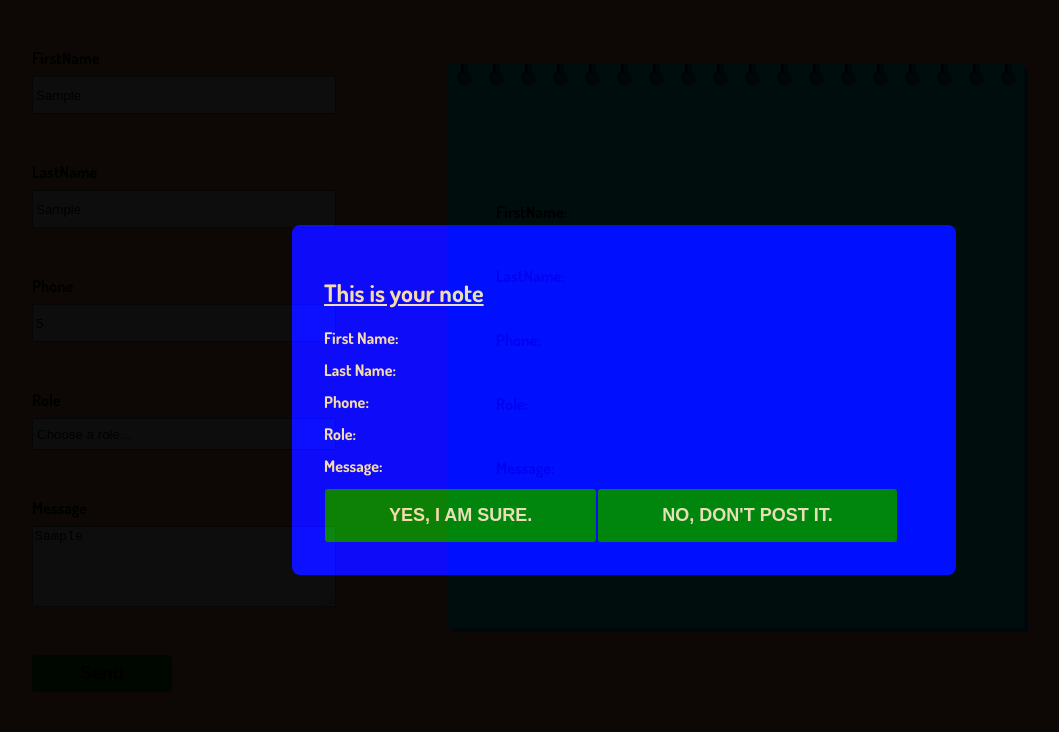
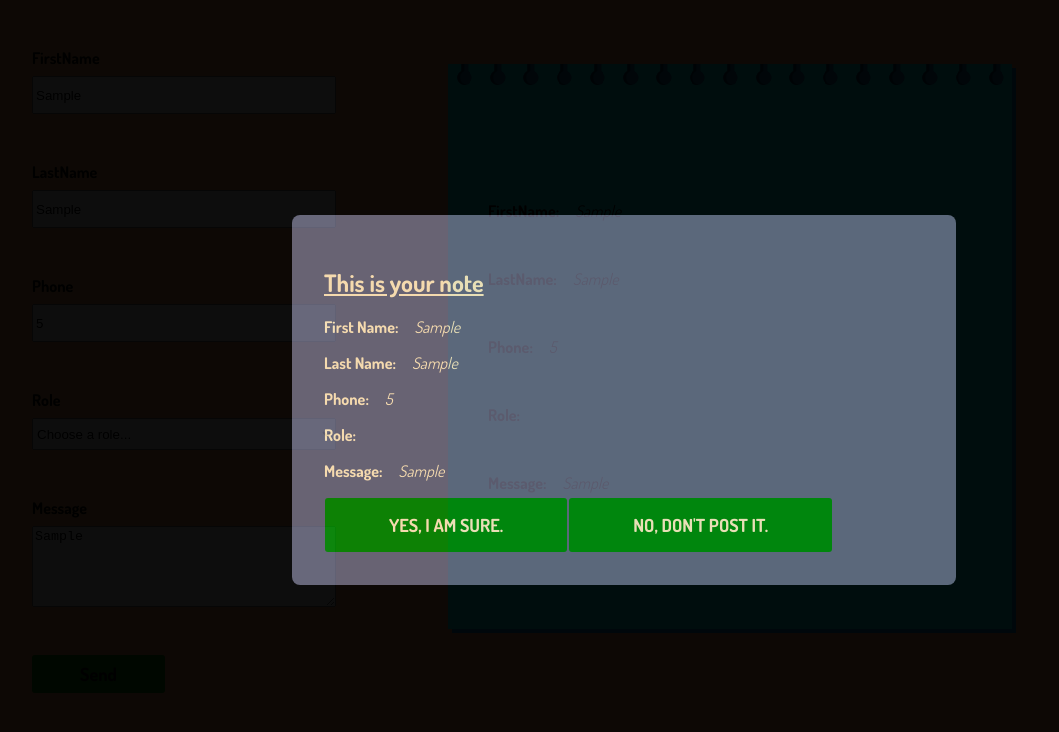
Before and after one commit to BalThapa/Notes-app, a React (Create React App) app: page / in a window 1280 px wide. Both pictures are taken after typing "Sample", "Sample", "5", "Sample" into the empty fields and a click on the button "Send". Shown: the top 732 px of the page, without its empty margins (16-1075 px from the left). Built offline with nearby package versions, Linux system fonts and the light colour scheme.

Commit message:
form-app

```diff
--- a/src/App.js
+++ b/src/App.js
@@ -23,9 +23,10 @@ class App extends Component {
     });
   };
 
-  changeHandler = (e) => {
+  changeHandler = (e, name) => {
+    name = e.target.name;
     this.setState({
-      [e.target.name]: e.target.value,
+      note: { ...this.state.note, [name]: e.target.value },
     });
   };
 
@@ -35,7 +36,7 @@ class App extends Component {
         <Form submit={this.modalHandler} changeHandler={this.changeHandler} />
 
         <Display
-          {...this.note}
+          {...this.state.note}
           /* firstname={this.state.firstname}
           lastname={this.state.lastname}
           phone={this.state.phone}
@@ -45,8 +46,8 @@ class App extends Component {
 
         {this.state.displayModal && (
           <Modal
+            {...this.state.note}
             click={this.modalHandler}
-            {...this.note}
             /*firstname={this.state.firstname}
             lastname={this.state.lastname}
             phone={this.state.phone}
--- a/src/components/display.jsx
+++ b/src/components/display.jsx
@@ -5,24 +5,19 @@ const Display = (props) => {
     return (
         <div className='notepad'>
             <div className='note'>
-                <label>FirstName:</label>
-               <p><span>{props.firstname}</span></p>
+               <p>FirstName:<span type="text-box">{props.firstname}</span></p>
             </div>
             <div className='note'>
-                <label>LastName:</label>
-                <p><span>{props.lastname}</span></p>
+                <p>LastName:<span>{props.lastname}</span></p>
             </div>
             <div className='note'>
-                <label>Phone:</label>
-                <p><span>{props.phone}</span></p>
+                <p>Phone:<span>{props.phone}</span></p>
             </div>
             <div className='note'>
-                <label>Role:</label>
-                <p><span>{props.role}</span></p>
+                <p>Role:<span>{props.role}</span></p>
             </div>
             <div className='note'>
-                <label>Message:</label>
-                <p><span>{props.message}</span></p>
+                <p>Message:<span>{props.message}</span></p>
             </div>
         </div>
     );
--- a/src/components/modal.jsx
+++ b/src/components/modal.jsx
@@ -7,24 +7,19 @@ const Modal = (props) => {
         <div className="modal" >
             <h2>This is your note</h2>
              <div className='view'>
-                <label>First Name:</label>
-                <p><span>{props.firstname}</span></p>
+                <p>First Name:<span>{props.firstname}</span></p>
             </div>
             <div className='view'>
-                <label>Last Name:</label>
-                <p><span>{props.lastname}</span></p>
+                <p>Last Name:<span>{props.lastname}</span></p>
             </div>
             <div className='view'>
-                <label>Phone:</label>
-                <p><span>{props.phone}</span></p>
+                <p>Phone:<span>{props.phone}</span></p>
             </div>
             <div className='view'>
-                <label>Role:</label>
-                <p><span>{props.role}</span></p>
+                <p>Role:<span>{props.role}</span></p>
             </div>
             <div className='view'>
-                <label for="message" id='Notemessage'>Message:</label>
-                <p><span>{props.message}</span></p>
+                <p>Message:<span>{props.message}</span></p>
             </div>
 
             <button className='sure' onClick={props.click}>YES, I AM SURE.</button>
--- a/src/index.css
+++ b/src/index.css
@@ -4,7 +4,7 @@
 body {
   margin: 0;
   background-color: sandybrown;
-  font-family: 'Dosis', sans-serif ;;
+  font-family: 'Dosis', sans-serif;
 }
 
 .app {
@@ -45,6 +45,7 @@ h2 {
 }
 
 #send {
+  font-family: 'Dosis', sans-serif;
  padding: 0.5rem;
  padding-left: 3rem;
  padding-right: 3rem;
@@ -57,6 +58,7 @@ h2 {
 }
 
 .sure {
+  font-family: 'Dosis', sans-serif;
   padding: 1rem;
   padding-left: 4rem;
   padding-right: 4rem;
@@ -69,7 +71,7 @@ h2 {
   color: wheat;
 }
 .modal{
-  background-color: rgb(0, 4, 255);
+  background-color: rgb(96, 96, 116);
   color: wheat;
   width: 600px;
   padding: 2rem;
@@ -78,29 +80,29 @@ h2 {
   border-radius: 0.5rem;
 }
 
-.notepad p{
+.notepad {
   border: none ;
   border-color: rgb(59, 51, 51);
-  border-width: thin;
   width: 500px;
 
 }
 
 p{
+  font-weight: bold;
+}
+
+span{
+  font-weight: lighter;
+  margin-left: 1rem;
   font-style: italic;
+
 }
 
 .note {
   display: flex;
   flex-direction: row;
   justify-content: space-between;
-  padding: 1rem;
-  font-weight: bold;
-}
-
-.view {
-  display: flex;
-  justify-content: space-between;
+  padding: 0.5rem;
 }
 
 input, .role {
```
